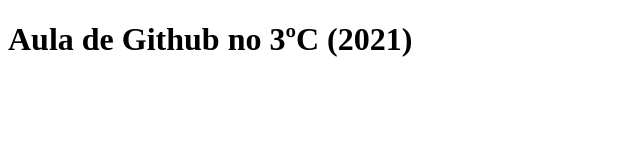
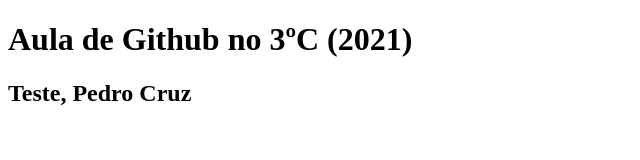
Before and after one commit to luaralves/aula3C, a plain HTML site: page index.html in a window 1280 px wide. Shown: the whole page, without its empty margins (0-640 px from the left). Drawn offline with Linux system fonts and the light colour scheme.

Commit message:
teste pedro cruz

```diff
--- a/index.html
+++ b/index.html
@@ -7,5 +7,6 @@
 </head>
 <body>
 	<h1>Aula de Github no 3ºC (2021)</h1>
+	<h2>Teste, Pedro Cruz</h2>
 </body>
 </html>
```
